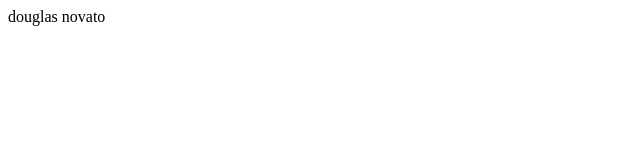
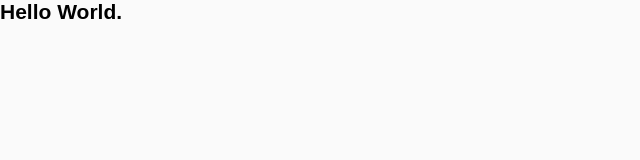
Before and after one commit to douglasabnovato/instagram-feed, a React (Create React App) app in the folder frontend/: page / in a window 1280 px wide. Shown: the top 160 px of the page, without its empty margins (0-640 px from the left). Built offline with nearby package versions, Linux system fonts and the light colour scheme.

Commit message:
global style

```diff
--- a/frontend/src/App.js
+++ b/frontend/src/App.js
@@ -1,9 +1,10 @@
 import React from 'react';
+import './global.css';
 
 function App() {
   return (
     <div className="App">
-      douglas novato
+      <h2>Hello World.</h2>
     </div>
   );
 }
--- /dev/null
+++ b/frontend/src/global.css
@@ -0,0 +1,12 @@
+* {
+    margin: 0;
+    padding: 0;
+    outline: 0;
+    box-sizing: border-box;
+}
+
+body{
+    background: #fafafa;
+    font: 14px Arial, Helvetica, sans-serif;
+    -webkit-font-smoothing: antialiased !important;
+}
```
